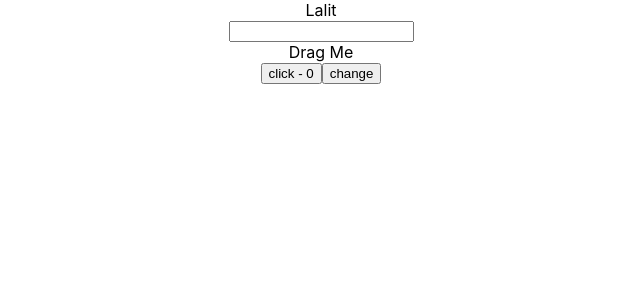
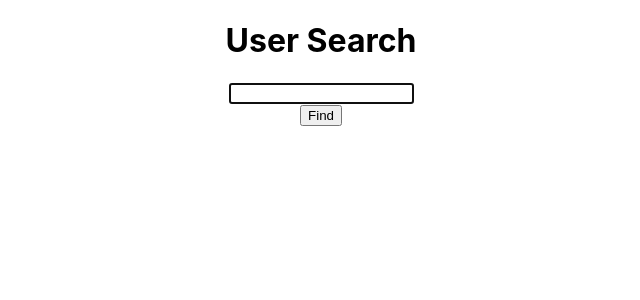
Before and after one commit to lalitlsg/react-ts, a React (Create React App) app: page / in a window 1280 px wide. Shown: the top 300 px of the page, without its empty margins (319-959 px from the left). Built offline with nearby package versions, Linux system fonts and the light colour scheme.

Commit message:
refs types

```diff
--- a/src/App.tsx
+++ b/src/App.tsx
@@ -1,21 +1,10 @@
-import { useState, useMemo } from "react";
 import "./App.css";
-import Events from "./events/Events";
+import UserSearch from "./refs/UserSearch";
 
 function App() {
-  const [count, setCount] = useState(0);
-  const [data, setData] = useState({ empName: "Lalit" });
-
-  // stop re-rendering child in case if object does not change
-  const da = useMemo(() => {
-    return { empName: data.empName };
-  }, [data.empName]);
-
   return (
     <div className="App">
-      <Events data={da} />
-      <button onClick={() => setCount((p) => p + 1)}>click - {count}</button>
-      <button onClick={() => setData({ empName: "Vishal" })}>change</button>
+      <UserSearch />
     </div>
   );
 }
--- /dev/null
+++ b/src/refs/UserSearch.tsx
@@ -0,0 +1,56 @@
+import { useState, useEffect, useRef } from "react";
+
+const users = [
+  { name: "Lalit", age: 20 },
+  { name: "Nikhil", age: 20 },
+  { name: "Akshay", age: 20 },
+];
+
+const UserSearch: React.FC = () => {
+  const inputRef = useRef<HTMLInputElement | null>(null);
+  const [name, setName] = useState("");
+  const [user, setUser] = useState<{ name: string; age: number } | undefined>();
+  const [isFindClicked, setIsFindClicked] = useState(false);
+
+  useEffect(() => {
+    if (!name) {
+      setIsFindClicked(false);
+    }
+  }, [name]);
+
+  useEffect(() => {
+    inputRef.current?.focus();
+  }, []);
+
+  const findUserHandler = () => {
+    const foundUser = users.find((u) => u.name === name);
+    setUser(foundUser);
+    setIsFindClicked(true);
+  };
+
+  const userDetails = user ? (
+    <div>
+      {user.name} - {user.age}
+    </div>
+  ) : (
+    <div>User not Found</div>
+  );
+
+  return (
+    <div>
+      <h1>User Search</h1>
+      <input
+        ref={inputRef}
+        type="text"
+        value={name}
+        onChange={(e) => setName(e.target.value)}
+      />
+      <div>
+        <button onClick={findUserHandler}>Find</button>
+      </div>
+      {isFindClicked && userDetails}
+    </div>
+  );
+};
+
+export default UserSearch;
```
Also changed, not shown: src/events/EventsParent.tsx (added, +22 -0 lines).
